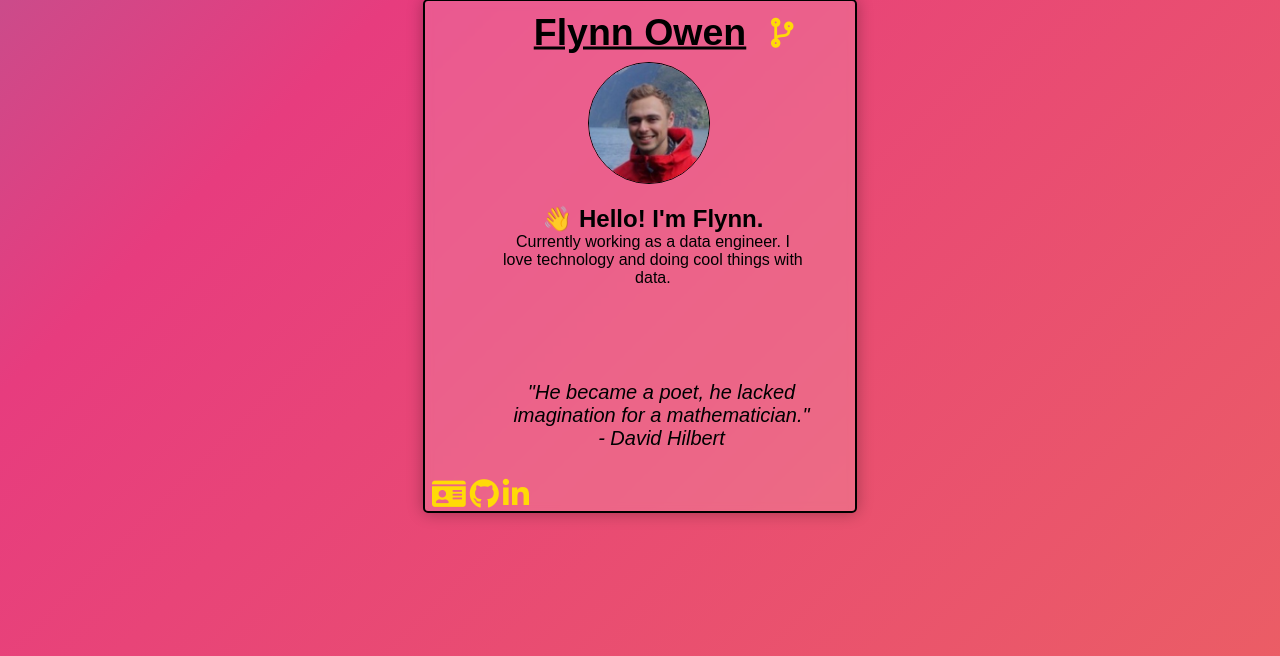
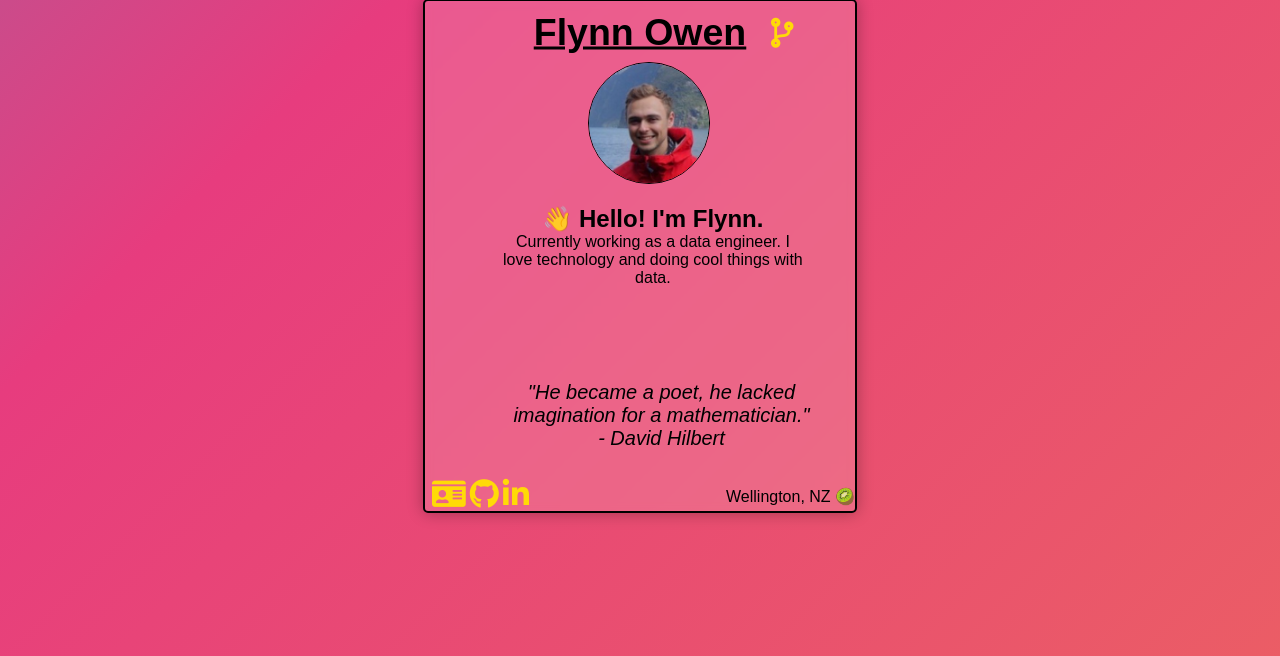
Before and after one commit to FlynnOwen/website-blog, a Flask app: page / in a window 1280 px wide. Shown: the part 144-800 px from the top of the page. Run offline with Flask 2, Linux system fonts and the light colour scheme; some libraries are stand-ins or nearby versions.

Commit message:
add location and emoji

```diff
--- a/static/main_page.css
+++ b/static/main_page.css
@@ -130,7 +130,14 @@ a:link, i {
 
 .social:hover {
   transform: scale(1.3);
-  }
+}
+
+.location {
+  width: 35%;
+  position: absolute;
+  bottom: 1%;
+  left: 70%;
+}
 
 
 .project {
--- a/templates/main_page.html
+++ b/templates/main_page.html
@@ -57,6 +57,10 @@
 
   </div>
 
+  <div class="location">
+    <p>Wellington, NZ &#129373;</p>
+  </div>
+
 </div>
 
 </body>
```
